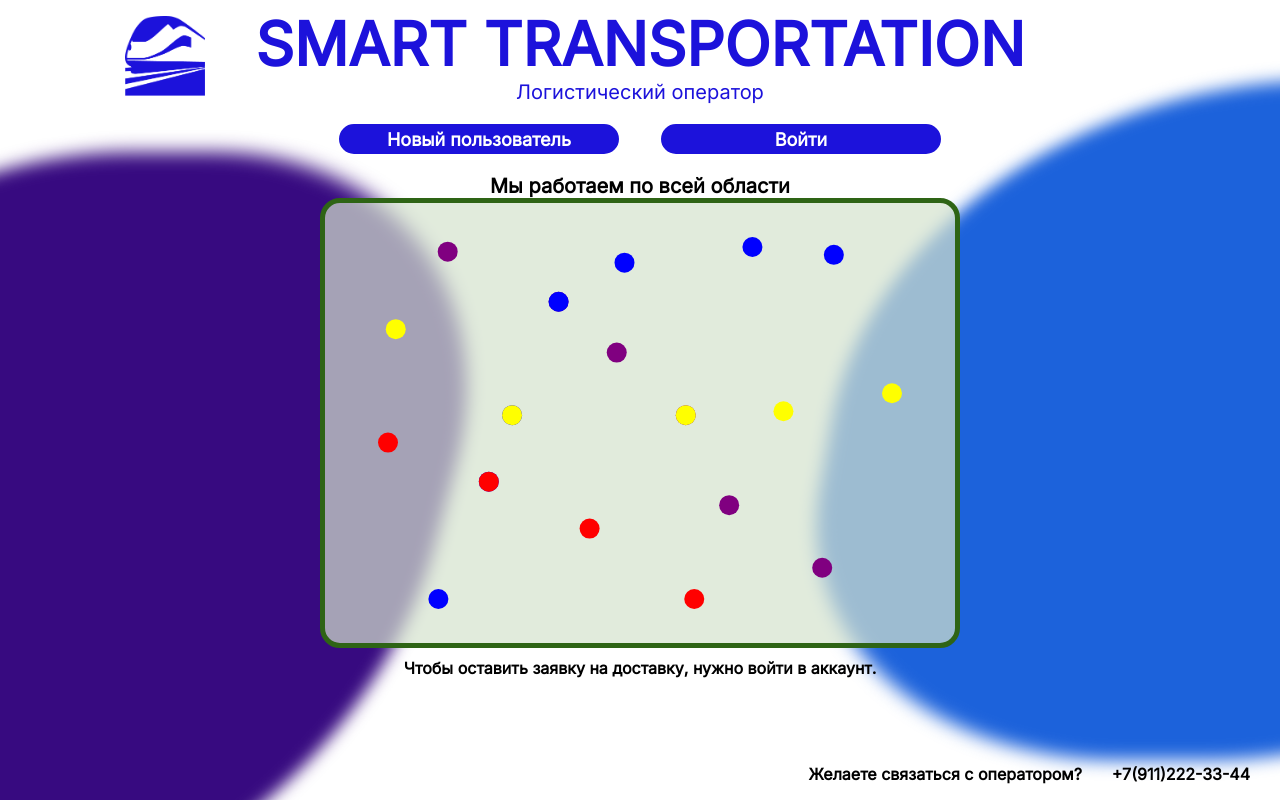
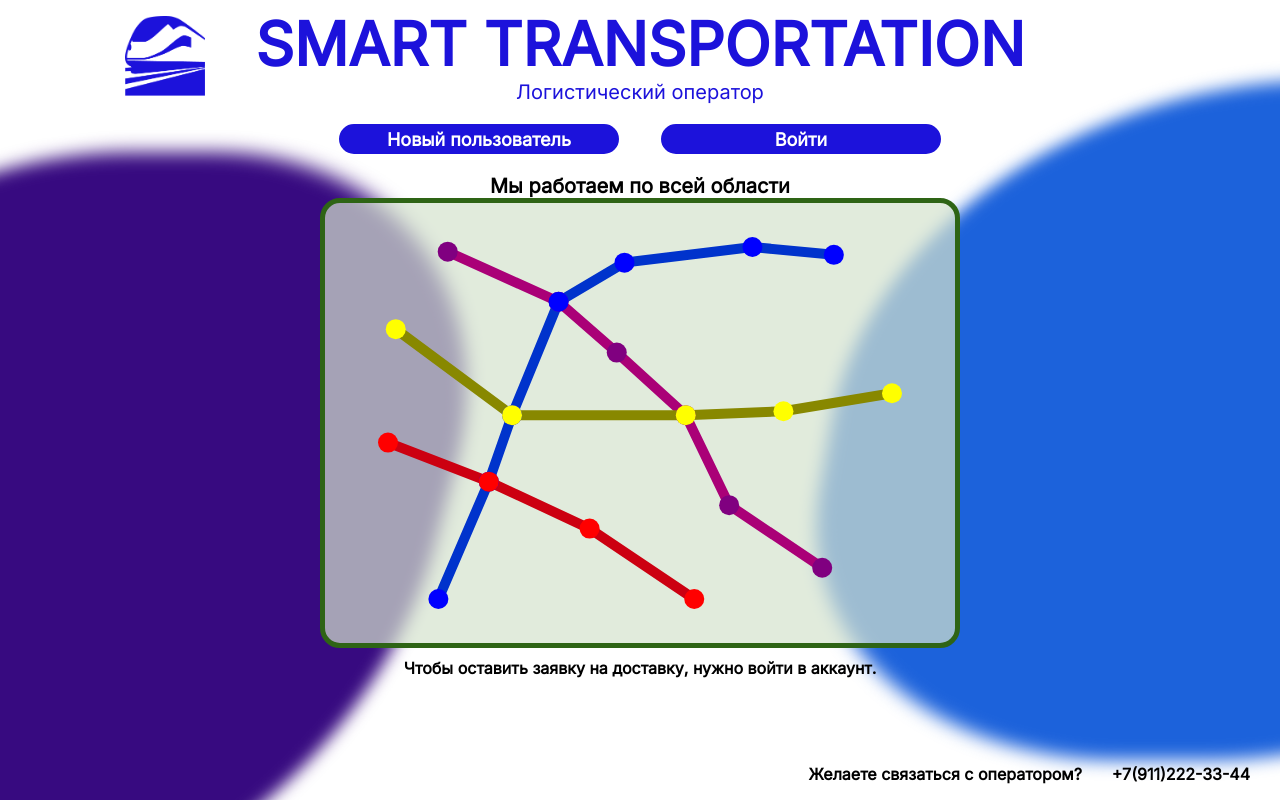
Before and after one commit to Sitkevich88/smart-transportation, a React (Create React App) app: page / in a window 1280 px wide. Built offline with nearby package versions, Linux system fonts and the light colour scheme.

Commit message:
added lines to MapPreview

```diff
--- a/src/MapPreview.js
+++ b/src/MapPreview.js
@@ -218,11 +218,13 @@ const MapPreview = () => {
 
     normaliseStations(stations, 630, 440); //todo get width and height of canvas
     const points = getPointsFromStations(stations, trainLines);
+    const lines = getLinesFromStations(stations, trainLines);
 
     const html = (<div className={styles.wrapper}>
         <p className={styles.tittle}>Мы работаем по всей области</p>
         <div className={styles.canvas} id="canvas" ref={canvas}>
             <svg className={styles.svg}>
+                {lines}
                 {points}
             </svg>
         </div>
@@ -241,21 +243,46 @@ function normaliseStations(stations, width, height){
     const scaleX = (maxX - minX) / (width * proportion);
     const scaleY = (maxY - minY) / (height * proportion);
 
-    stations.forEach(station => { //todo forEach
-       station.x = (station.x - minX) / scaleX + width * (1 - proportion) / 2;
-       station.y = (station.y - minY) / scaleY + height * (1 - proportion) / 2;
+    stations.forEach(station => {
+       station.x = (station.x - minX) / scaleX + (width * (1 - proportion) / 2);
+       station.y = (station.y - minY) / scaleY + (height * (1 - proportion) / 2);
     });
 }
 
 function getPointsFromStations(stations, trainLines){
     const points = [];
     stations.forEach(st => {
-        points.push((<circle cx={st.x} cy={st.y} r={10} style={{
+        points.push(<circle cx={st.x} cy={st.y} r={10} style={{
             fill: trainLines.find(line => st.line_id === line.id).name
-        }} key={st.id}/>));
+        }} key={st.id}/>);
     });
 
     return points;
 }
 
+function getLinesFromStations(stations, trainLines){
+    const linesMap = new Map();
+    const lines = [];
+    const trainLinesIds = [];
+
+    stations.forEach(st => {
+        const lineId = st.line_id;
+
+        if (!linesMap.has(lineId)) {
+            linesMap.set(lineId, []);
+            trainLinesIds.push(lineId)
+        }
+
+        linesMap.get(lineId).push(st.x + ',' + st.y);
+    });
+
+    trainLinesIds.forEach(lineId => {
+        const color = trainLines.find(line => lineId === line.id).color;
+        const values = linesMap.get(lineId).join(' ');
+        lines.push(<polyline points={values} fill="none" stroke={color}  strokeWidth={10} />)
+    })
+
+    return lines;
+}
+
 export default MapPreview;
```
